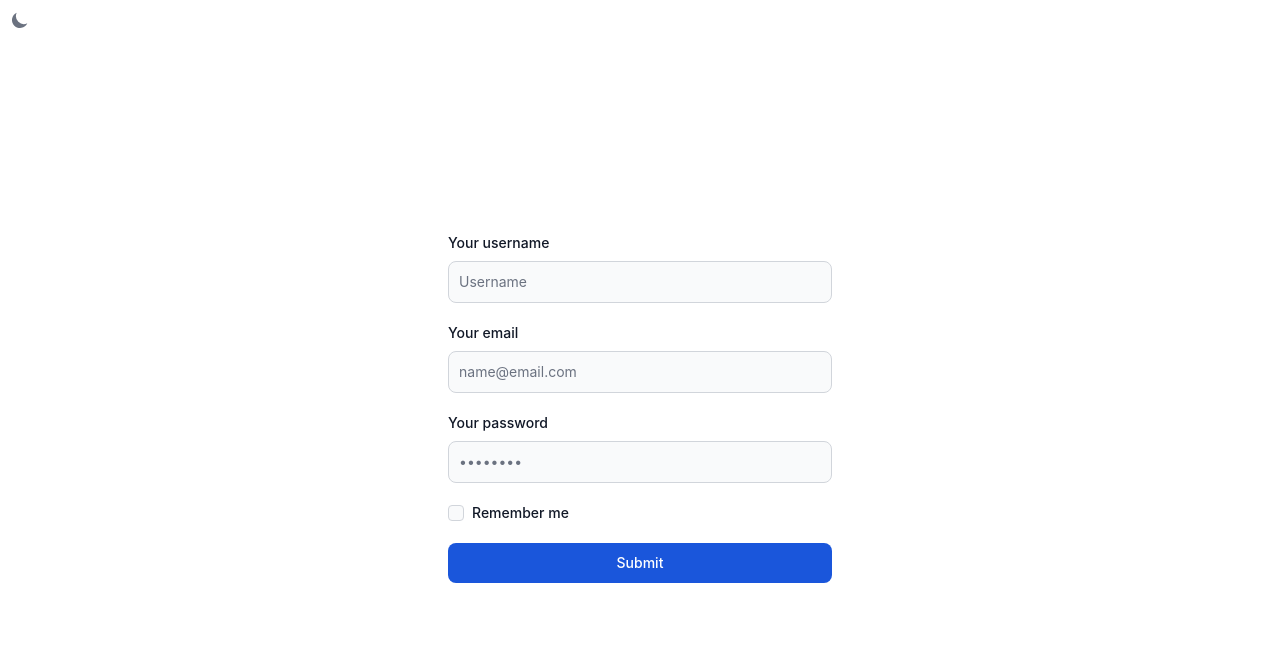
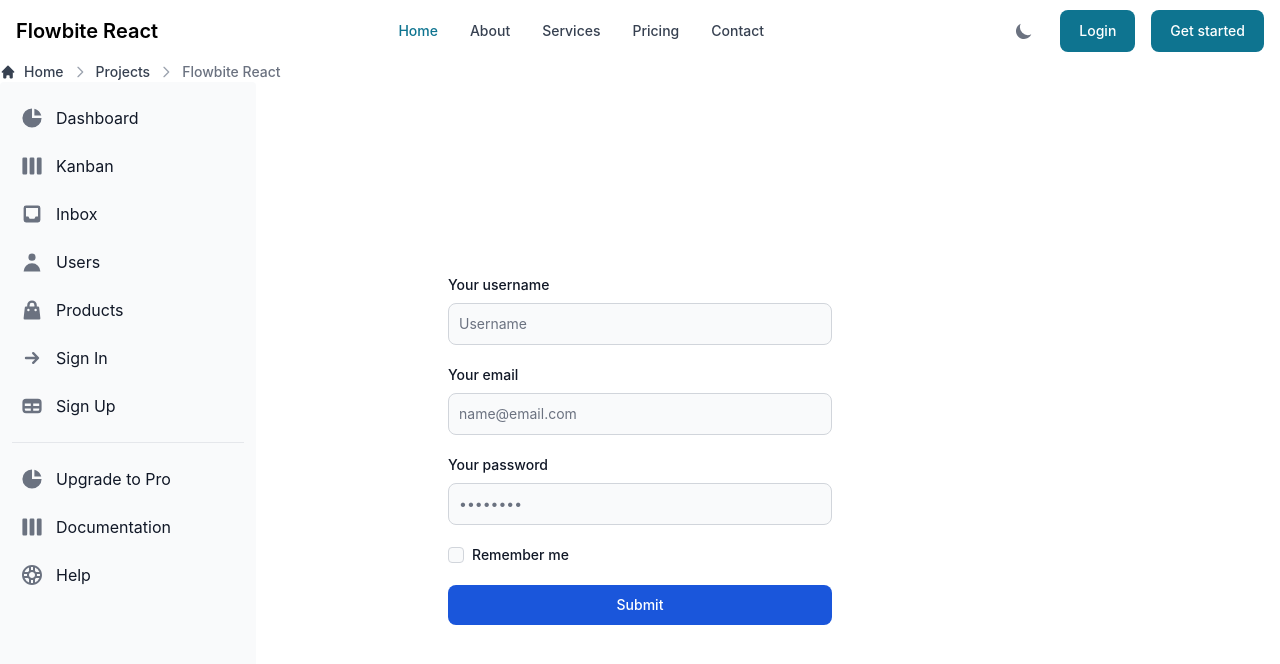
Before and after one commit to Orbitado/DepiFlow, a React (Vite) app: page / in a window 1280 px wide. Shown: the top 664 px of the page. Built offline with nearby package versions, Linux system fonts and the light colour scheme.

Commit message:
feat: adding FlowBite and starting application layout

```diff
--- a/src/App.tsx
+++ b/src/App.tsx
@@ -1,10 +1,15 @@
 import { LoginPage } from '@/pages/Auth/LoginPage';
-import { DarkThemeToggle, Flowbite } from 'flowbite-react';
+import { Flowbite } from 'flowbite-react';
+import NavBarLayout from '@/components/layout/NavBar';
+import BreadCrumbLayout from './components/layout/Breadcrumb';
+import SideBarLayout from './components/layout/SideBar';
 
 function App() {
     return (
         <Flowbite>
-            <DarkThemeToggle />
+            <NavBarLayout />
+            <BreadCrumbLayout />
+            <SideBarLayout />
             <LoginPage />
         </Flowbite>
     );
--- /dev/null
+++ b/src/components/layout/Breadcrumb.tsx
@@ -0,0 +1,16 @@
+import { Breadcrumb } from 'flowbite-react';
+import { HiHome } from 'react-icons/hi';
+
+function BreadCrumbLayout() {
+    return (
+        <Breadcrumb aria-label="Default breadcrumb example">
+            <Breadcrumb.Item href="#" icon={HiHome}>
+                Home
+            </Breadcrumb.Item>
+            <Breadcrumb.Item href="#">Projects</Breadcrumb.Item>
+            <Breadcrumb.Item>Flowbite React</Breadcrumb.Item>
+        </Breadcrumb>
+    );
+}
+
+export default BreadCrumbLayout;
--- a/src/components/layout/Footer.tsx
+++ b/src/components/layout/Footer.tsx
@@ -1,3 +1,26 @@
-export const Footer = () => {
-    return <>Footer</>;
-};
+import { Footer } from 'flowbite-react';
+
+export default function FooterLayout() {
+    return (
+        <Footer container className="bottom-0 z-50 absolute">
+            <div className="w-full text-center">
+                <div className="sm:flex justify-between sm:justify-between sm:items-center w-full">
+                    <Footer.Brand
+                        href="https://flowbite.com"
+                        src="https://flowbite.com/docs/images/logo.svg"
+                        alt="Flowbite Logo"
+                        name="Flowbite"
+                    />
+                    <Footer.LinkGroup>
+                        <Footer.Link href="#">About</Footer.Link>
+                        <Footer.Link href="#">Privacy Policy</Footer.Link>
+                        <Footer.Link href="#">Licensing</Footer.Link>
+                        <Footer.Link href="#">Contact</Footer.Link>
+                    </Footer.LinkGroup>
+                </div>
+                <Footer.Divider />
+                <Footer.Copyright href="#" by="Flowbite™" year={2022} />
+            </div>
+        </Footer>
+    );
+}
--- /dev/null
+++ b/src/components/layout/NavBar.tsx
@@ -0,0 +1,31 @@
+import { Button, Navbar } from 'flowbite-react';
+import { DarkThemeToggle } from 'flowbite-react';
+
+function NavBarLayout() {
+    return (
+        <Navbar fluid rounded>
+            <Navbar.Brand href="https://flowbite-react.com">
+                <span className="font-semibold text-xl dark:text-white whitespace-nowrap self-center">
+                    Flowbite React
+                </span>
+            </Navbar.Brand>
+            <div className="flex gap-4 md:order-2">
+                <DarkThemeToggle />
+                <Button>Login</Button>
+                <Button>Get started</Button>
+                <Navbar.Toggle />
+            </div>
+            <Navbar.Collapse>
+                <Navbar.Link href="#" active>
+                    Home
+                </Navbar.Link>
+                <Navbar.Link href="#">About</Navbar.Link>
+                <Navbar.Link href="#">Services</Navbar.Link>
+                <Navbar.Link href="#">Pricing</Navbar.Link>
+                <Navbar.Link href="#">Contact</Navbar.Link>
+            </Navbar.Collapse>
+        </Navbar>
+    );
+}
+
+export default NavBarLayout;
--- /dev/null
+++ b/src/components/layout/SideBar.tsx
@@ -0,0 +1,59 @@
+import { Sidebar } from 'flowbite-react';
+import { BiBuoy } from 'react-icons/bi';
+import {
+    HiArrowSmRight,
+    HiChartPie,
+    HiInbox,
+    HiShoppingBag,
+    HiTable,
+    HiUser,
+    HiViewBoards,
+} from 'react-icons/hi';
+
+function SideBarLayout() {
+    return (
+        <Sidebar
+            aria-label="Sidebar with content separator example"
+            className="z-10 absolute h-full"
+        >
+            <Sidebar.Items>
+                <Sidebar.ItemGroup>
+                    <Sidebar.Item href="#" icon={HiChartPie}>
+                        Dashboard
+                    </Sidebar.Item>
+                    <Sidebar.Item href="#" icon={HiViewBoards}>
+                        Kanban
+                    </Sidebar.Item>
+                    <Sidebar.Item href="#" icon={HiInbox}>
+                        Inbox
+                    </Sidebar.Item>
+                    <Sidebar.Item href="#" icon={HiUser}>
+                        Users
+                    </Sidebar.Item>
+                    <Sidebar.Item href="#" icon={HiShoppingBag}>
+                        Products
+                    </Sidebar.Item>
+                    <Sidebar.Item href="#" icon={HiArrowSmRight}>
+                        Sign In
+                    </Sidebar.Item>
+                    <Sidebar.Item href="#" icon={HiTable}>
+                        Sign Up
+                    </Sidebar.Item>
+                </Sidebar.ItemGroup>
+                <Sidebar.ItemGroup>
+                    <Sidebar.Item href="#" icon={HiChartPie}>
+                        Upgrade to Pro
+                    </Sidebar.Item>
+                    <Sidebar.Item href="#" icon={HiViewBoards}>
+                        Documentation
+                    </Sidebar.Item>
+                    <Sidebar.Item href="#" icon={BiBuoy}>
+                        Help
+                    </Sidebar.Item>
+                </Sidebar.ItemGroup>
+            </Sidebar.Items>
+        </Sidebar>
+    );
+}
+
+export default SideBarLayout;
--- a/src/index.css
+++ b/src/index.css
@@ -9,6 +9,12 @@
     -moz-osx-font-smoothing: grayscale;
 }
 
+body {
+    position: relative;
+    padding-bottom: 3rem;
+    min-height: 100vh;
+}
+
 @tailwind base;
 @tailwind components;
 @tailwind utilities;
```
